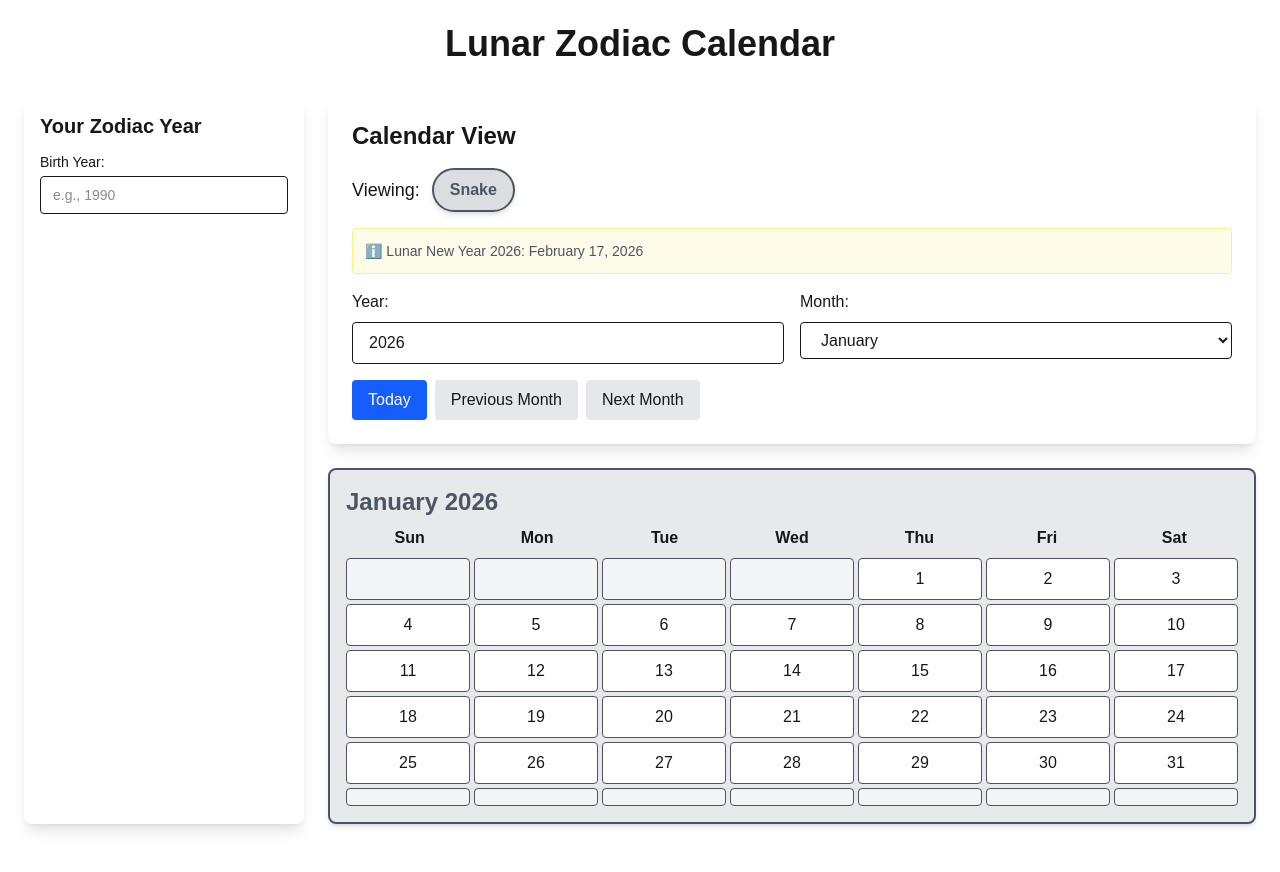
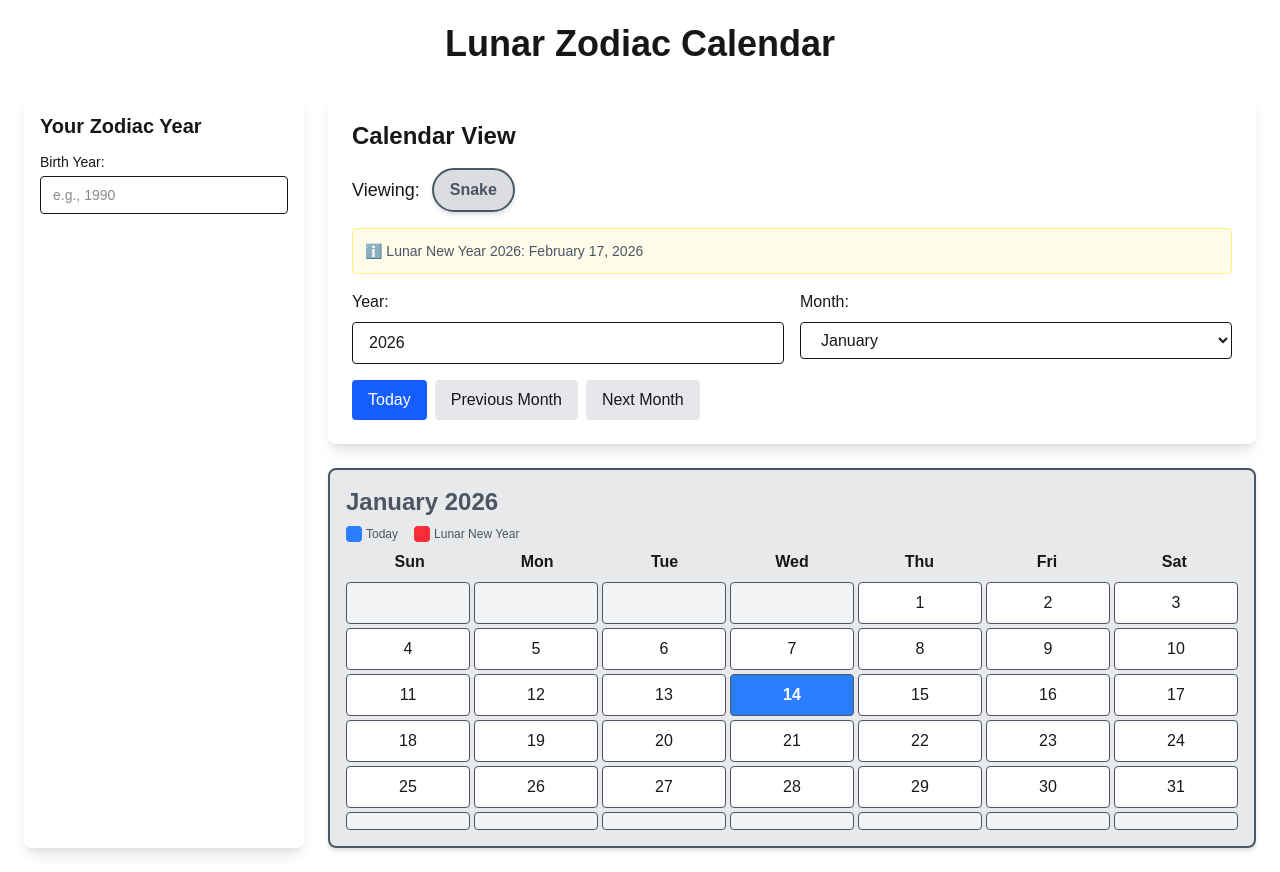
Before and after one commit to tatsuyax25/lunar-zodiac-calendar, a Next.js app: page / in a window 1280 px wide. Before the commit the page ends 848 px from the top, so only its background shows below. Built offline with nearby package versions, Linux system fonts and the light colour scheme.

Commit message:
Add highlight for current year and Lunar New Year

```diff
--- a/src/components/CalendarGrid.tsx
+++ b/src/components/CalendarGrid.tsx
@@ -5,7 +5,7 @@ import { generateMonth } from "@/calendar/generators/generateMonth";
 import { CalendarDay } from "@/calendar/types/CalendarTypes";
 
 // Import zodiac logic + color map
-import { getZodiacForDate } from "@/zodiac/zodiac";
+import { getZodiacForDate, getLunarNewYearDay } from "@/zodiac/zodiac";
 import { ZODIAC_COLORS } from "@/zodiac/zodiacColors";
 import styles from "./CalendarGrid.module.css";
 
@@ -21,14 +21,18 @@ interface CalendarGridProps {
 export default function CalendarGrid({ year, month }: CalendarGridProps) {
   const containerRef = useRef<HTMLDivElement>(null);
 
-  // Generate the 6x7 grid using your calendar engine
   const grid = generateMonth(year, month);
+  const zodiac = getZodiacForDate(year, month, 15);
+  const zodiacColor = ZODIAC_COLORS[zodiac];
 
-  // Determine the zodiac for the middle of the month (15th)
-  const zodiac = getZodiacForDate(year, month, 15);
+  // Get current date for highlighting
+  const today = new Date();
+  const isCurrentMonth = today.getFullYear() === year && today.getMonth() === month;
+  const currentDay = today.getDate();
 
-  // Pick the color for that zodiac
-  const zodiacColor = ZODIAC_COLORS[zodiac];
+  // Get Lunar New Year date for highlighting
+  const lunarNewYear = getLunarNewYearDay(year);
+  const isLunarNewYearMonth = lunarNewYear?.month === month;
 
   useEffect(() => {
     if (containerRef.current) {
@@ -49,6 +53,18 @@ export default function CalendarGrid({ year, month }: CalendarGridProps) {
         {new Date(year, month).toLocaleString("default", { month: "long", })} {year}
       </h2>
 
+      {/* Legend */}
+      <div className="flex gap-4 text-xs text-gray-600">
+        <div className="flex items-center gap-1">
+          <div className="w-4 h-4 bg-blue-500 rounded"></div>
+          <span>Today</span>
+        </div>
+        <div className="flex items-center gap-1">
+          <div className="w-4 h-4 bg-red-500 rounded"></div>
+          <span>Lunar New Year</span>
+        </div>
+      </div>
+
       {/* Day-of-week labels */}
       <div className="grid grid-cols-7 text-center font-semibold">
         <div>Sun</div>
@@ -63,11 +79,27 @@ export default function CalendarGrid({ year, month }: CalendarGridProps) {
       {/* Calendar grid */}
       <div className="grid grid-cols-7 gap-1">
         {grid.map((week, weekIndex) =>
-          week.map((day: CalendarDay, dayIndex) => (
-            <div key={`${weekIndex}-${dayIndex}`} className={`border rounded p-2 text-center ${styles.dayCell} ${ day.isCurrentMonth ? "bg-white" : "bg-gray-100 text-gray-400" }`} >
-              {day.day === 0 ? "" : day.day}
-            </div>
-          ))
+          week.map((day: CalendarDay, dayIndex) => {
+            const isToday = isCurrentMonth && day.day === currentDay && day.isCurrentMonth;
+            const isLunarNewYear = isLunarNewYearMonth && day.day === lunarNewYear?.day && day.isCurrentMonth;
+
+            return (
+              <div
+                key={`${weekIndex}-${dayIndex}`}
+                className={`border rounded p-2 text-center ${styles.dayCell} ${
+                  isToday
+                    ? "bg-blue-500 text-white font-bold"
+                    : isLunarNewYear
+                    ? "bg-red-500 text-white font-bold"
+                    : day.isCurrentMonth
+                    ? "bg-white"
+                    : "bg-gray-100 text-gray-400"
+                }`}
+              >
+                {day.day === 0 ? "" : day.day}
+              </div>
+            );
+          })
         )}
       </div>
     </div>
--- a/src/zodiac/zodiac.ts
+++ b/src/zodiac/zodiac.ts
@@ -75,3 +75,10 @@ export function getLunarNewYearDate(year: number): string | null {
   const months = ["January", "February", "March"];
   return `${months[month]} ${day}, ${year}`;
 }
+
+/** Returns the Lunar New Year day for a given year */
+export function getLunarNewYearDay(year: number): { month: number; day: number } | null {
+  if (!LUNAR_NEW_YEAR_DATES[year]) return null;
+  const [month, day] = LUNAR_NEW_YEAR_DATES[year];
+  return { month, day };
+}
```
